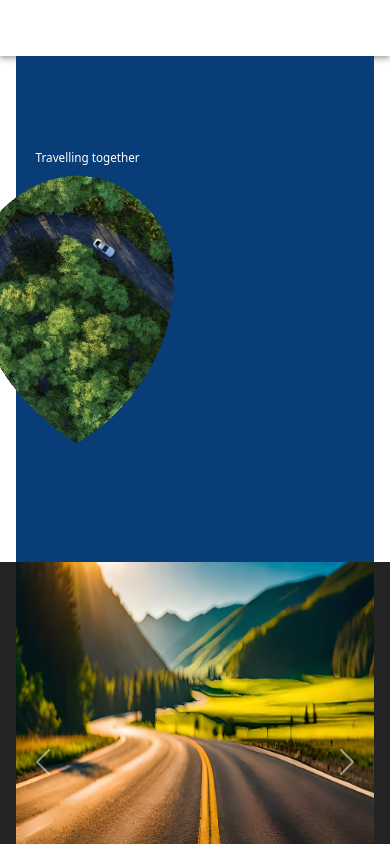
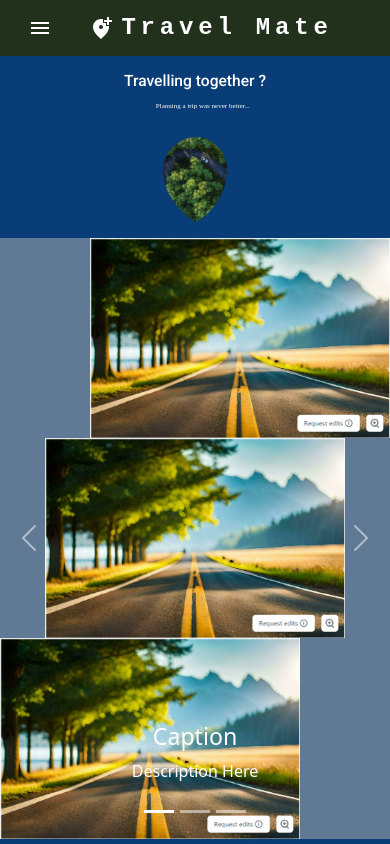
Before and after one commit to ThiliniPD/TravelMate, a React (Vite) app: page / in a window 390 px wide. Shown: the top 844 px of the page. Built offline with nearby package versions, Linux system fonts and the light colour scheme; a web font is replaced by a local one.

Commit message:
responsive home page

```diff
--- a/src/App.css
+++ b/src/App.css
@@ -78,55 +78,28 @@ body {
   outline: 1px solid slategrey;
 }
 
-.home-main {
-  display: flex;
-  position: relative;
-  width: 100%;
-  height: 60vh;
-}
-
-.home-main-header {
-  position:relative;
-  display: flex;
-  width: 100%;
-  height: 100%;
-  /*background-image: url('https://spaceshipsrentals.co.nz/assets/Uploads/Best-road-trips-in-New-Zealand-Spaceships-travel-inspiration.jpg');*/
-  background-size: cover;
-  background-position: center;
-  background-color: #083D77;
+.home-main-title {
+  font-family: 'Roboto', sans-serif;
+  color: white;
+  margin-bottom: 10px;
+  font-size: 4.0vw;
 }
 
 .home-main-para {
-  font-family: 'Roboto', sans-serif;
   font-family: 'Salsa', cursive;
-  position: absolute;
-  top: 30%;
-  left: 25%;
-  transform: translate(-50%, -50%);
-  text-align: left;
   color: white;
-  font-size: 1.5vw;
+  font-size: 1.8vw;
   margin-bottom: 10px;
+  margin-left: 4vw;
 }
 
 .home-main-heading {
-  position: absolute;
   top: 20%;
   left: 20%;
   transform: translate(-50%, -50%);
   text-align: left;
   color: white;
   font-size: 3vw;
-}
-
-.home-main-locationImg {
-  position: absolute;
-  top: 50%;
-  right: 100px;
-  transform: translate(-50%, -50%);
-  width: 200px;
-  max-width: 80%;
-  object-fit: contain;
 }
 
 .home-scroll {
@@ -144,7 +117,6 @@ body {
   height: 100%;
   background-size: cover;
   background-position: center;
-  background-color: #9da3a9;
   flex-direction: row;
   align-items: center;
   justify-content: space-between;
@@ -158,7 +130,7 @@ body {
   height: 100%;
   background-size: cover;
   background-position: center;
-  background-color: #406385;
+  padding: 20px;
 }
 
 .home-tip-1-col-1 .home-tip-2-col-2 .home-tip-1-col-2 .home-tip-2-col-1 {
--- a/src/components/AppBar.jsx
+++ b/src/components/AppBar.jsx
@@ -1,5 +1,5 @@
+import AddLocationAltSharpIcon from '@mui/icons-material/AddLocationAltSharp';
 import MuiAppBar from '@mui/material/AppBar';
-import LibraryMusicIcon from '@mui/icons-material/LibraryMusic';
 import MenuIcon from '@mui/icons-material/Menu';
 import { useNavigate } from 'react-router-dom';
 import { Button, Container, IconButton, Menu, MenuItem, Toolbar, Typography } from '@mui/material';
@@ -29,7 +29,7 @@ export default function AppBar(props) {
         <MuiAppBar position="static">
           <Container maxWidth="xl">
             <Toolbar disableGutters>
-              <LibraryMusicIcon sx={{ display: { xs: 'none', md: 'flex' }, mr: 1 }} />
+              <AddLocationAltSharpIcon sx={{ display: { xs: 'none', md: 'flex' }, mr: 1 }} />
               <Typography
                 variant="h6"
                 noWrap
@@ -84,7 +84,7 @@ export default function AppBar(props) {
                   ))}
                 </Menu>
               </Box>
-              <LibraryMusicIcon sx={{ display: { xs: 'flex', md: 'none' }, mr: 1 }} />
+              <AddLocationAltSharpIcon sx={{ display: { xs: 'flex', md: 'none' }, mr: 1 }} />
               <Typography
                 variant="h5"
                 noWrap
--- a/src/pages/Homepage.jsx
+++ b/src/pages/Homepage.jsx
@@ -1,9 +1,7 @@
-import * as React from 'react';
-import Card from '@mui/material/Card';
-import Box from '@mui/material/Box';
-import { Container, Grid } from "@mui/material";
+import {useState} from "react";
+import styled from "@emotion/styled";
 import Carousel from 'react-bootstrap/Carousel';
-import {useState} from "react";
+import { Grid } from "@mui/material";
 
 const data = [
     {
@@ -12,16 +10,25 @@ const data = [
      description:"Description Here"
     },
     {
-    image: "/images/sample2.jpg",
+      image: "/images/sample1.png",
       caption:"Caption",
       description:"Description Here"
      },
      {
-    image: "/images/sample3.jpg",
+      image: "/images/sample1.png",
       caption:"Caption",
       description:"Description Here"
      }
   ]
+
+const Styled = styled('div')(({ theme }) => ({
+    [theme.breakpoints.up(900)]: {
+        maxWidth: 'unset'
+    },
+    [theme.breakpoints.down(900)]: {
+        maxWidth: '300px'
+    }
+}));
 
 function HomeCarousel() {
     const [index, setIndex] = useState(0);
@@ -30,16 +37,42 @@ function HomeCarousel() {
     };
 
     return (
-    <Carousel activeIndex={index} onSelect={handleSelect}>
+        <Carousel activeIndex={index} onSelect={handleSelect} interval={100000}>
             {data.map((slide, i) => {
                 return (
-          <Carousel.Item>
+                    <Carousel.Item key={i}>
+                        <Grid container>
+                            <Grid item xs={12} md={4}>
+                                <Styled style={{margin: 'auto', marginRight: '0px'}}>
                                     <img
-          className="d-block w-100"
+                                        className="d-block"
                                         src={slide.image}
-          style={{height:"400px", width:"100"}}
+                                        style={{width:"100%"}}
                                         alt="slider image"
                                     />
+                                </Styled>
+                            </Grid>
+                            <Grid item xs={12} md={4}>
+                                <Styled style={{margin: 'auto'}}>
+                                    <img
+                                        className="d-block"
+                                        src={slide.image}
+                                        style={{width:"100%"}}
+                                        alt="slider image"
+                                    />
+                                </Styled>
+                            </Grid>
+                            <Grid item xs={12} md={4}>
+                                <Styled style={{margin: 'auto', marginLeft:'0px'}}>
+                                    <img
+                                        className="d-block"
+                                        src={slide.image}
+                                        style={{width:"100%"}}
+                                        alt="slider image"
+                                    />
+                                </Styled>
+                            </Grid>
+                        </Grid>
                         <Carousel.Caption>
                             <h3>{slide.caption}</h3>
                             <p>{slide.description}</p>
@@ -47,27 +80,27 @@ function HomeCarousel() {
                     </Carousel.Item>
                 )
             })}
-
         </Carousel>
     );
 }
 
 export default function Homepage() {
-    return(
+    return (
         <>
-        <Container className='home-main'>
-
-            <Grid container className="home-main-header">
+            <div style={{height: '100%', backgroundColor:'#083D77'}}>
+                <Grid container style={{maxWidth: '1200px', margin: 'auto'}}>
                     <Grid item  xs={12} sm={12} md={6} lg={6} xl={6}>
-                    <div className="text-overlay">
-                        <h1 className='home-main-heading'>Travelling together</h1>
-                        <p className='home-main-para'>Planning a trip was never better...</p>
+                        <div style={{marginTop: '16px'}}>
+                            <h1 className="home-main-title">Travelling together ?</h1>
+                            <p className="home-main-para">Planning a trip was never better...</p>
                         </div>
                     </Grid>
                     <Grid item  xs={12} sm={12} md={6} lg={6} xl={6}>
-                        <img className= "home-main-locationImg" src="/images/location.png"></img>
+                        <img src="/images/location.png" style={{height: '30vw', maxHeight: '35vh'
+                            , paddingTop: '16px', paddingBottom: '16px'}}></img>
                     </Grid>
                 </Grid>
+            </div>
 
             <Grid container  className='home-scroll'>
                 <Grid item  xs={12} sm={12} md={12} lg={12} xl={12}>
@@ -75,9 +108,10 @@ export default function Homepage() {
                 </Grid>
             </Grid>
 
+            <div style={{background: 'linear-gradient(180deg, rgba(8,61,119,1) 0%, rgba(82,119,160,1) 100%)'}}>
                 <Grid container className='home-tip-1'>
                     <Grid item className="home-tip-1-col-1" xs={12} sm={12} md={4} lg={4} xl={4}>
-                        <img src="/images/tip1.png" style={{height:"200px"}}></img>
+                            <img src="/images/tip1.png" style={{height: '30vw', maxHeight: '35vh'}}></img>
                     </Grid>
                     <Grid item className="home-tip-1-col-2" xs={12} sm={12} md={8} lg={8} xl={8}>
                             <p>Did you get lost planning your itinerary.<br/>
@@ -93,13 +127,13 @@ export default function Homepage() {
                             </p>
                     </Grid>
                     <Grid item className="home-tip-2-col-2" xs={12} sm={12} md={6} lg={6} xl={6}>
-                    <img src="/images/tip2.png" style={{height:"200px"}}></img>
+                        <img src="/images/tip2.png" style={{height: '30vw', maxHeight: '35vh'}}></img>
                     </Grid>
                 </Grid>
 
                 <Grid container className='home-tip-3'>
                     <Grid item className="home-tip-3-col-1" xs={12} sm={12} md={6} lg={6} xl={6}>
-                        <img src="/images/tip1.png" style={{height:"200px"}}></img>
+                            <img src="/images/tip1.png" style={{height: '30vw', maxHeight: '35vh'}}></img>
                     </Grid>
                     <Grid item className="home-tip-3-col-2" xs={12} sm={12} md={6} lg={6} xl={6}>
                             <p>Looking for recommendations to tick off your bucket list...<br/>
@@ -113,12 +147,10 @@ export default function Homepage() {
                             <p>Share your adventures with your family and friends.</p>
                     </Grid>
                     <Grid item className="home-tip-4-col-2" xs={12} sm={12} md={6} lg={6} xl={6}>
-                    <img src="/images/tip2.png" style={{height:"200px"}}></img>
+                        <img src="/images/tip2.png" style={{height: '30vw', maxHeight: '35vh'}}></img>
                     </Grid>
                 </Grid>
-        </Container>
-        <footer></footer>
+            </div>
         </>
     )
-
 }
--- a/src/routes/AppRoutes.jsx
+++ b/src/routes/AppRoutes.jsx
@@ -1,6 +1,6 @@
 import {Routes, Route} from "react-router-dom";
 import ItineraryPage from "../pages/itinerarypage";
-import Homepage from "../pages/homepage";
+import Homepage from "../pages/Homepage";
 
 
 function AppRoutes(props) {
--- a/src/themes/tealTheme.jsx
+++ b/src/themes/tealTheme.jsx
@@ -4,7 +4,7 @@ import { createTheme } from "@mui/material/styles";
 // see https://mui.com/material-ui/customization/theming/
 export const tealTheme = createTheme({
         palette: {
-          primary: { main: '#ffffff', contrastText: '#ffffff' }, // Dark Grey
+          primary: { main: '#22311c', contrastText: '#ffffff' }, // Dark Grey
           secondary: { main: '#aaaaaa', contrastText: '#000000' }, // Light Grey
         },
         typography: {
@@ -17,7 +17,7 @@ export const tealTheme = createTheme({
           MuiCssBaseline: {
             styleOverrides: `a { color: #aaaaaa; }`, // Styling anchor elements
           },
-          MuiButton: { defaultProps: { variant: 'contained' } },
+          MuiButton: { defaultProps: { variant: 'text' } },
           MuiTextField: { defaultProps: { variant: 'filled' } },
         },
       });
```
Lines whose indentation alone changed are shown as unchanged.
